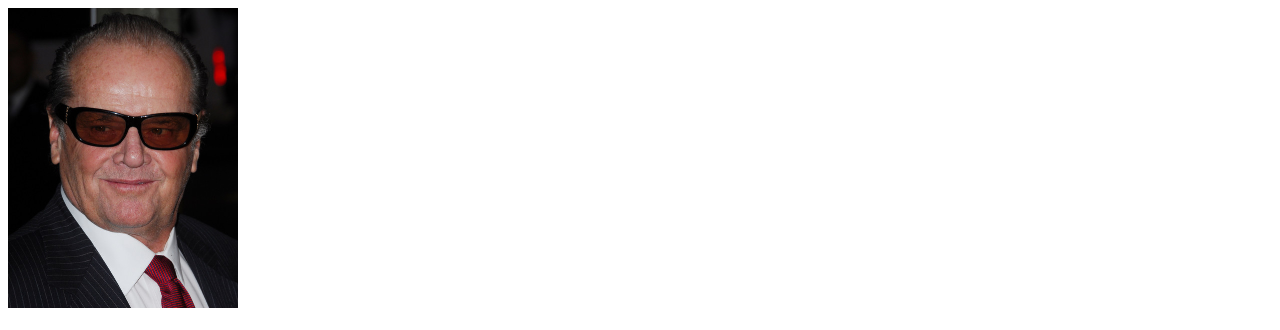
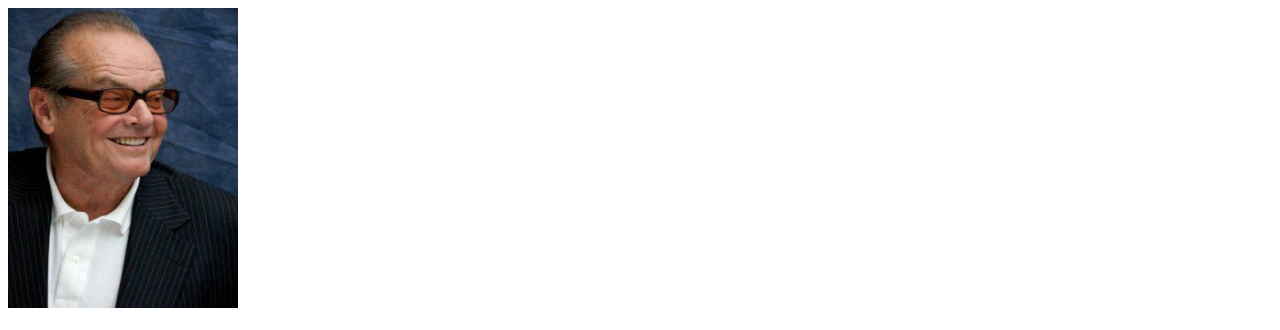
Before and after one commit to Djekdek/rsschool-cv, a plain HTML site: page index.html in a window 1280 px wide. Shown: the top 330 px of the page. Drawn offline with Linux system fonts and the light colour scheme.

Commit message:
docs: new imeg

```diff
--- a/index.html
+++ b/index.html
@@ -6,7 +6,7 @@
     <title>Мое резюме</title>
 </head>
 <body>
-    <img src="img/djek.jpeg" alt="weit">
+    <img src='/img/nicolson_medium.jpg' alt="weit">
     <h1>Бабій Дмитро</h1>
     <h3>Звязатись зі мною можна за цими данними</h3>
     <p>мій номер - 0968170471</p>
```
Also changed, not shown: img/djek.jpeg (deleted), img/nicolson_medium.jpg (added).
